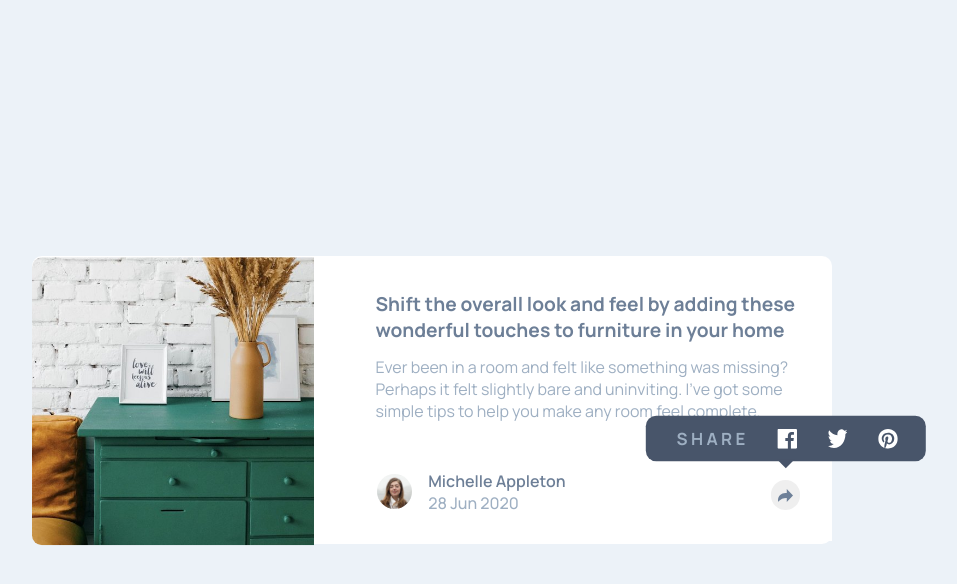
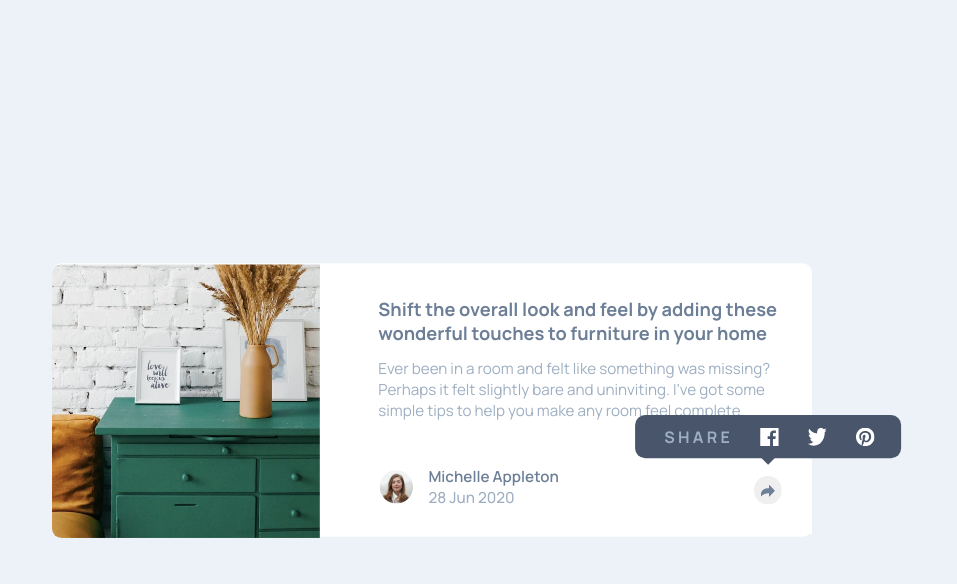
Before and after one commit to srenV/Article-Preview-Component, a plain HTML site: page index.html in a window 1280 px wide. Both pictures are taken after a click on the button "Share Article". Shown: the whole page, without its empty margins (208-1165 px from the left). Drawn offline with Linux system fonts and the light colour scheme.

Commit message:
div name change

```diff
--- a/index.html
+++ b/index.html
@@ -36,13 +36,13 @@
         </div>
 
 
-        <div class="sharePanel">
+        <nav class="sharePanel" aria-label="Share options">
           <span class="pannelSpan">SHARE</span>
           <a href="#" aria-label="Share on Facebook"><img src="./images/icon-facebook.svg" alt="Facebook"></a>
           <a href="#" aria-label="Share on Twitter"><img src="./images/icon-twitter.svg" alt="Twitter"></a>
           <a href="#" aria-label="Share on Pinterest"><img src="./images/icon-pinterest.svg" alt="Pinterest"></a>
           <button class="shareButton" aria-label="Close Share"  id="desktopBtn"></button>
-        </div>
+        </nav>
       </div>
     </div>
 
--- a/styles.css
+++ b/styles.css
@@ -178,6 +178,7 @@ p {
     max-width: 50em;
     max-height: 18em;
     align-items: center;
+    scale: 95%;
   }
 
   #innerHeader img {
```
